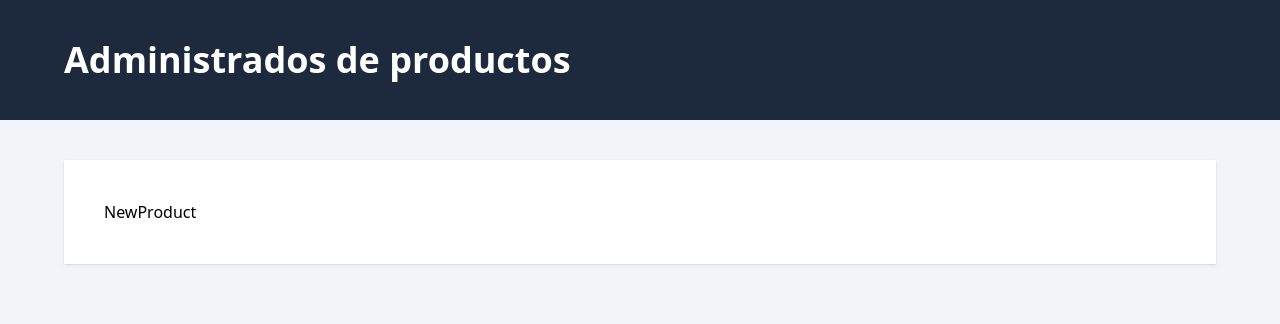
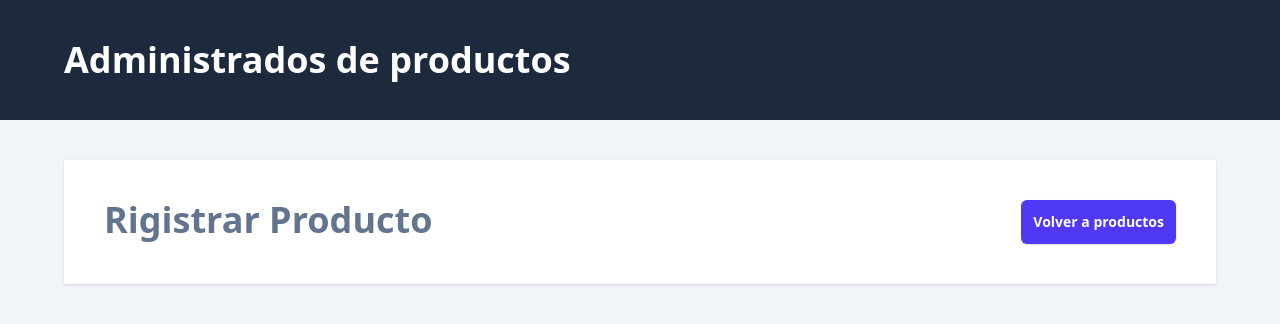
Before and after one commit to Lilian1306/FullStack-NRT, a React (Vite) app in the folder client/: page /productos/nuevo in a window 1280 px wide. Shown: the top 324 px of the page. Built offline with nearby package versions, Linux system fonts and the light colour scheme.

Commit message:
Rounting entre las diferentes paginas

```diff
--- a/client/src/views/NewProduct.tsx
+++ b/client/src/views/NewProduct.tsx
@@ -1,9 +1,18 @@
+import { Link } from "react-router-dom";
 
 
 export default function NewProduct() {
   return (
-    <div>
-      NewProduct
-    </div>
+    <>
+      <div className="flex justify-between">
+         <h2 className="text-4xl font-black text-slate-500">Rigistrar Producto</h2>
+         <Link
+            to='/'
+            className="rounded-md bg-indigo-600 p-3 text-white text-sm font-bold hover:bg-indigo-500 shadow-sm"
+         >
+            Volver a productos
+         </Link>
+      </div>
+    </>
   )
 }
--- a/client/src/views/Product.tsx
+++ b/client/src/views/Product.tsx
@@ -1,9 +1,17 @@
-
+import { Link } from "react-router-dom"
 
 export default function Product() {
   return (
-    <div>
-      Products
-    </div>
+   <>
+     <div className="flex justify-between">
+       <h2 className="text-4xl font-black text-slate-500">Productos</h2>
+       <Link
+          to='productos/nuevo'
+          className="rounded-md bg-indigo-600 p-3 text-sm font-bold text-white shadow-sm hover:bg-indigo-500"
+       >
+         Agregar producto
+       </Link>
+     </div>
+   </>
   )
 }
```
